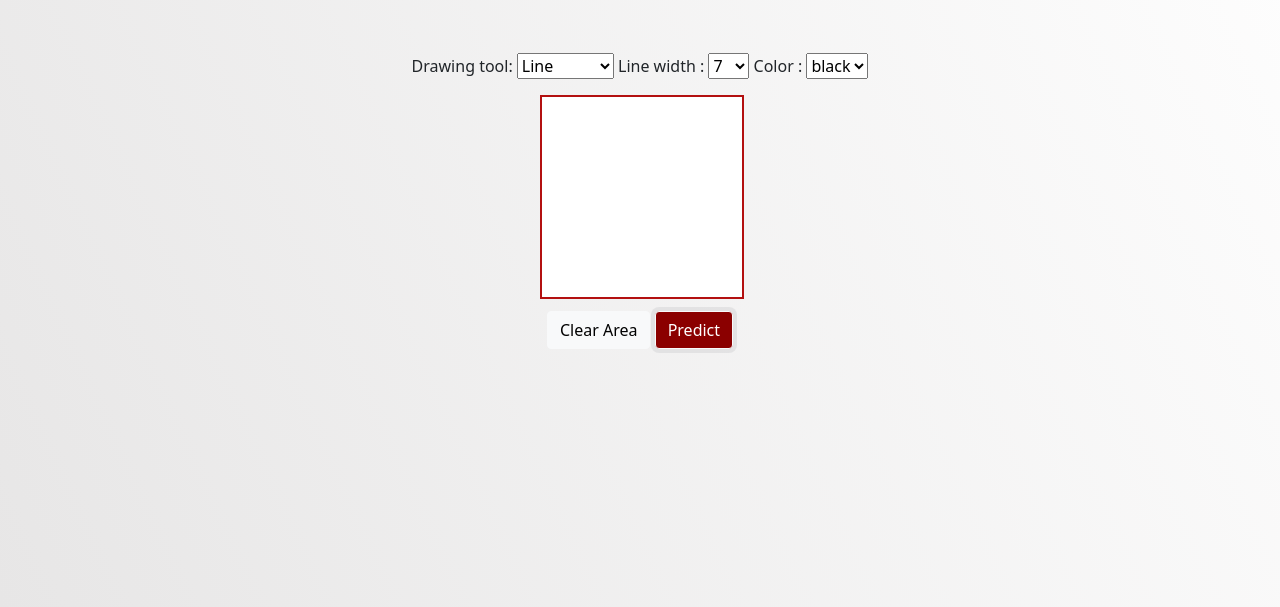
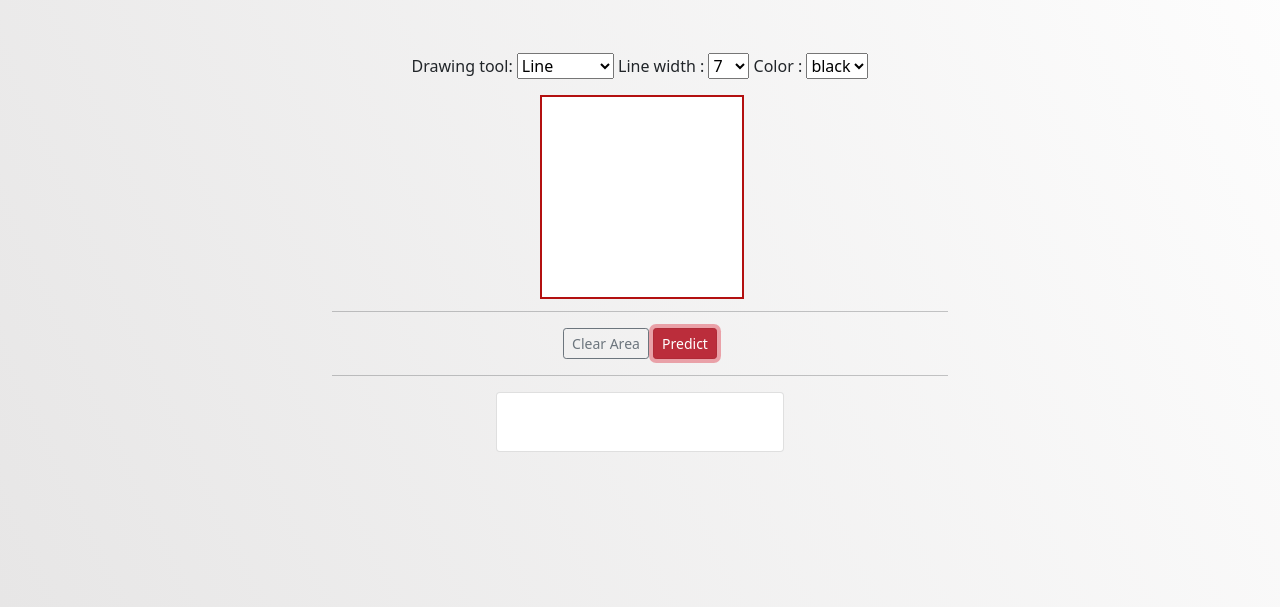
Before and after one commit to urisolve/guiao_tfjs, a website: page frontend/index.html in a window 1280 px wide. Both pictures are taken after a click on the button "Predict". Shown: the part 338-945 px from the top of the page. Drawn offline with nearby package versions, Linux system fonts and the light colour scheme.

Commit message:
Update index.html

```diff
--- a/frontend/index.html
+++ b/frontend/index.html
@@ -23,8 +23,8 @@
       background-color: rgb(179, 16, 16);
     }
 
-     .d-inline-block{
- height:auto;
+    .d-inline-block{
+       height:auto;
 
     }
 
@@ -377,6 +377,10 @@
   }
 }
     function predict(){
+      // show predict output card
+      let e = document.getElementById("predict-results");
+      e.classList.remove("invisible");
+      e.classList.add("visible");
       ReImg.fromCanvas(imageView).downloadPng();
       }
 
@@ -437,18 +441,31 @@ const run = async function () {
 
   </script>
 
-  <div id="cratePNGbutton" style="text-align:center">
-    <p> </p>
-    <button id="cleararea" class="btn btn-light" onclick="clearArea()">Clear Area</button>
-    <button class="btn btn-light" id="prediction" onclick="predict()" style="background-color:darkred; color:white;">Predict</button>
-  </div>
-
-    <div class="card-body">
-    <h1 id="predictions"></h1>
-    <p id="Resistor"></h1>
-    <p id="Capacitor"></h1>
-    <p id="Inductor"></h1>
-      <br><br><br>
+  <div class="container mx-auto justify-content-center col-6">
+    <div class="row">
+      <div id="cratePNGbutton" style="text-align:center">
+        <hr>
+        <button id="cleararea" class="btn btn-sm btn-outline-secondary" onclick="clearArea()">Clear Area</button>
+        <button class="btn btn-sm btn-danger" id="prediction" onclick="predict()">Predict</button>
+        <hr>
+      </div>
+    </div>
+    <div class="row justify-content-center text-center">
+      <div class="card invisible" id="predict-results"  style="width: 18rem;">
+        <div class="card-body">
+          <h6 id="predictions"></h6>
+          <table>
+            <tbody>
+              <tr>
+                <td><p id="Resistor"></p></td>
+                <td><p id="Capacitor"></p></td>
+                <td><p id="Inductor"></p></td>
+              </tr>
+            </tbody>
+          </table>
+        </div>
+      </div>
+    </div>
   </div>
 
 <script>
```
